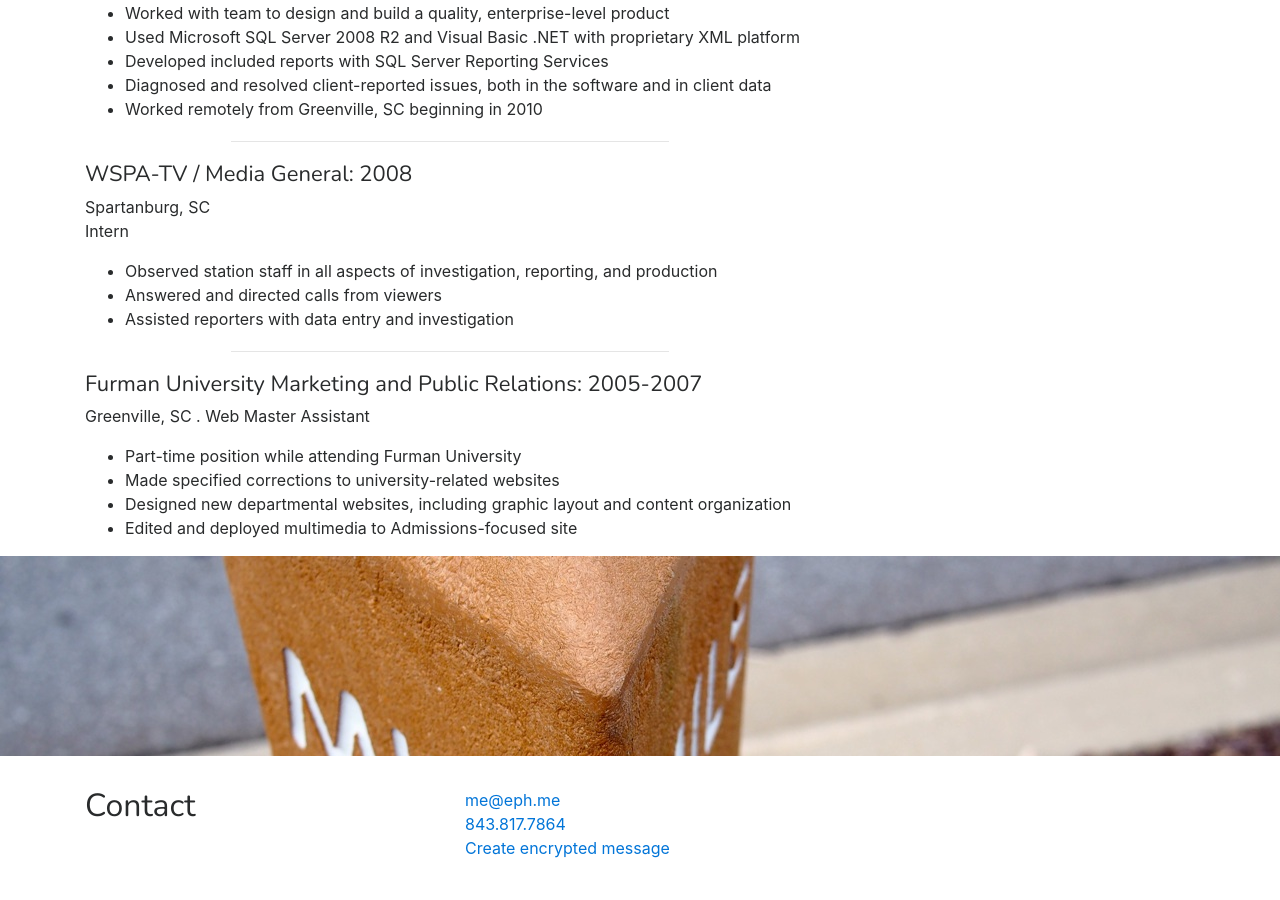
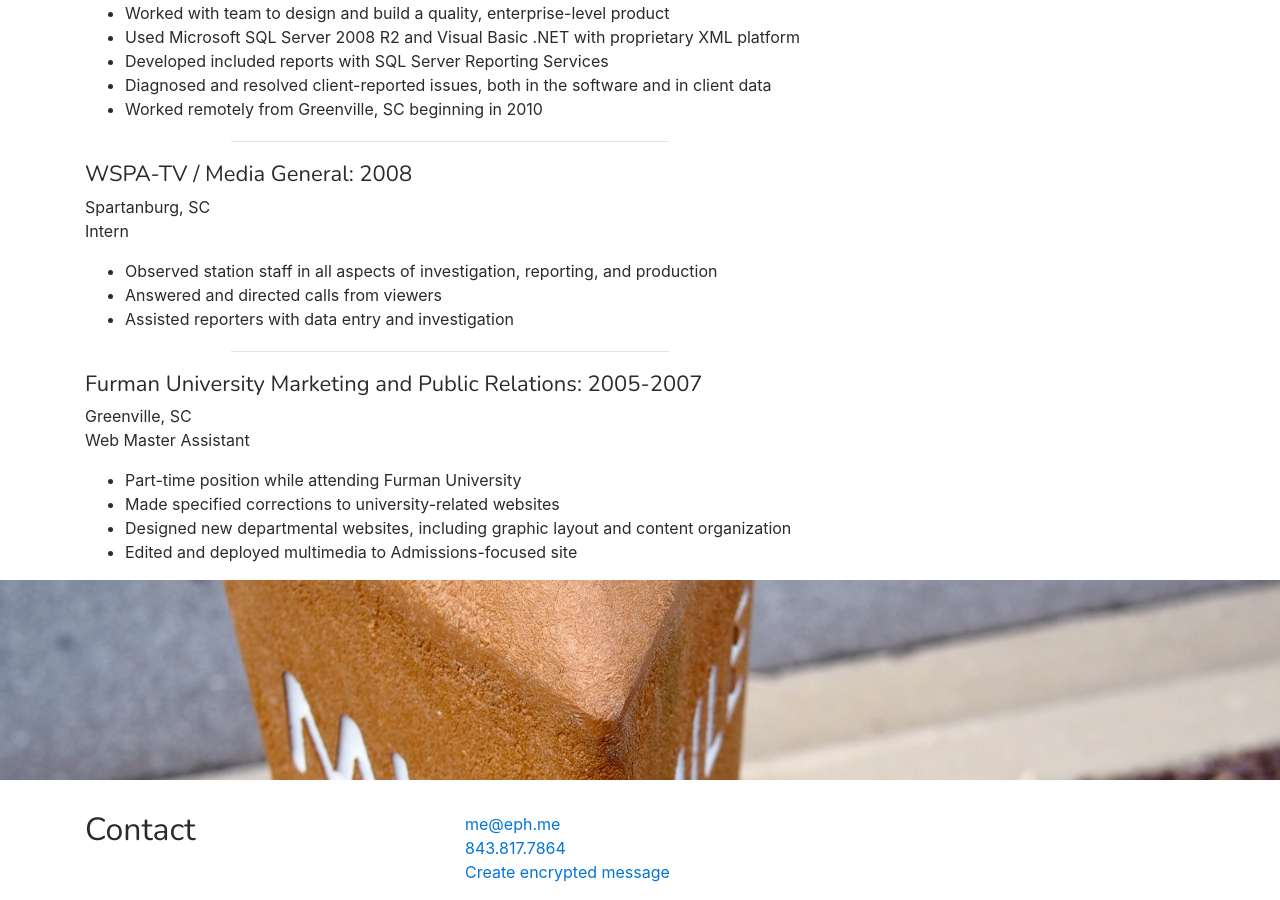
Before and after one commit to oddevan/oddevan.github.io, a Jekyll site: the page built from resume.md, in a window 1280 px wide and 900 px high, scrolled down 1669 px. Built offline with Jekyll 4.4.1, drawn with Linux system fonts in a browser that asks for light colours; nearby versions of some CDN libraries; before the commit the page ends 2545 px from its top, so only the background shows below that.

Commit message:
Update work.md

```diff
--- a/_includes/work.md
+++ b/_includes/work.md
@@ -53,7 +53,7 @@ Intern
 
 ### Furman University Marketing and Public Relations: 2005-2007
 
-Greenville, SC  .
+Greenville, SC
 Web Master Assistant
 
 * Part-time position while attending Furman University
```
